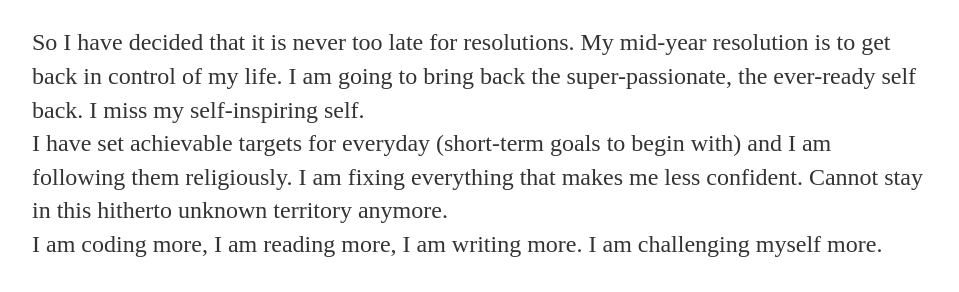
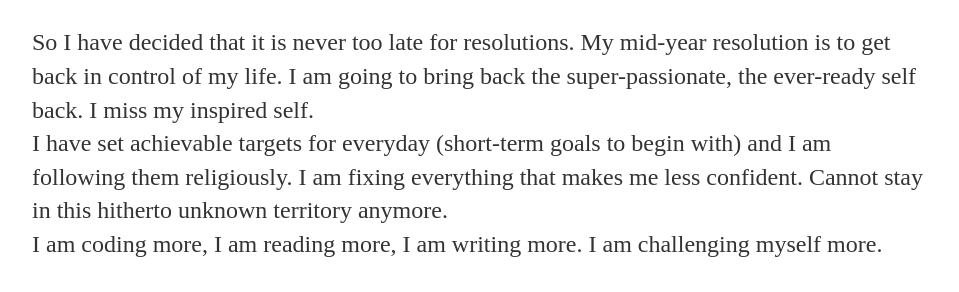
Before and after one commit to goelrhea1992/goelrhea1992.github.io, a Jekyll site: the page built from _posts/2015-07-20-half-glass-empty.md, in a window 1280 px wide. Shown: the part 862-1154 px from the top of the page, without its empty margins (160-1119 px from the left). Built offline with Jekyll 4.4.1, drawn with Linux system fonts in a browser that asks for light colours; comment, search, counter and statistics services are not loaded.

Commit message:
Update 2015-07-20-half-glass-empty.md

```diff
--- a/_posts/2015-07-20-half-glass-empty.md
+++ b/_posts/2015-07-20-half-glass-empty.md
@@ -26,7 +26,7 @@ Bad news is, the more I am reading, the more I realize how far behind I am. (Hen
 </p>
 
 <p>
-So I have decided that it is never too late for resolutions. My mid-year resolution is to get back in control of my life. I am going to bring back the super-passionate, the ever-ready self back. I miss my self-inspiring self. <br>
+So I have decided that it is never too late for resolutions. My mid-year resolution is to get back in control of my life. I am going to bring back the super-passionate, the ever-ready self back. I miss my inspired self. <br>
 I have set achievable targets for everyday (short-term goals to begin with) and I am following them religiously.
 I am fixing everything that makes me less confident. Cannot stay in this hitherto unknown territory anymore.<br>
 I am coding more, I am reading more, I am writing more. I am challenging myself more.
```
